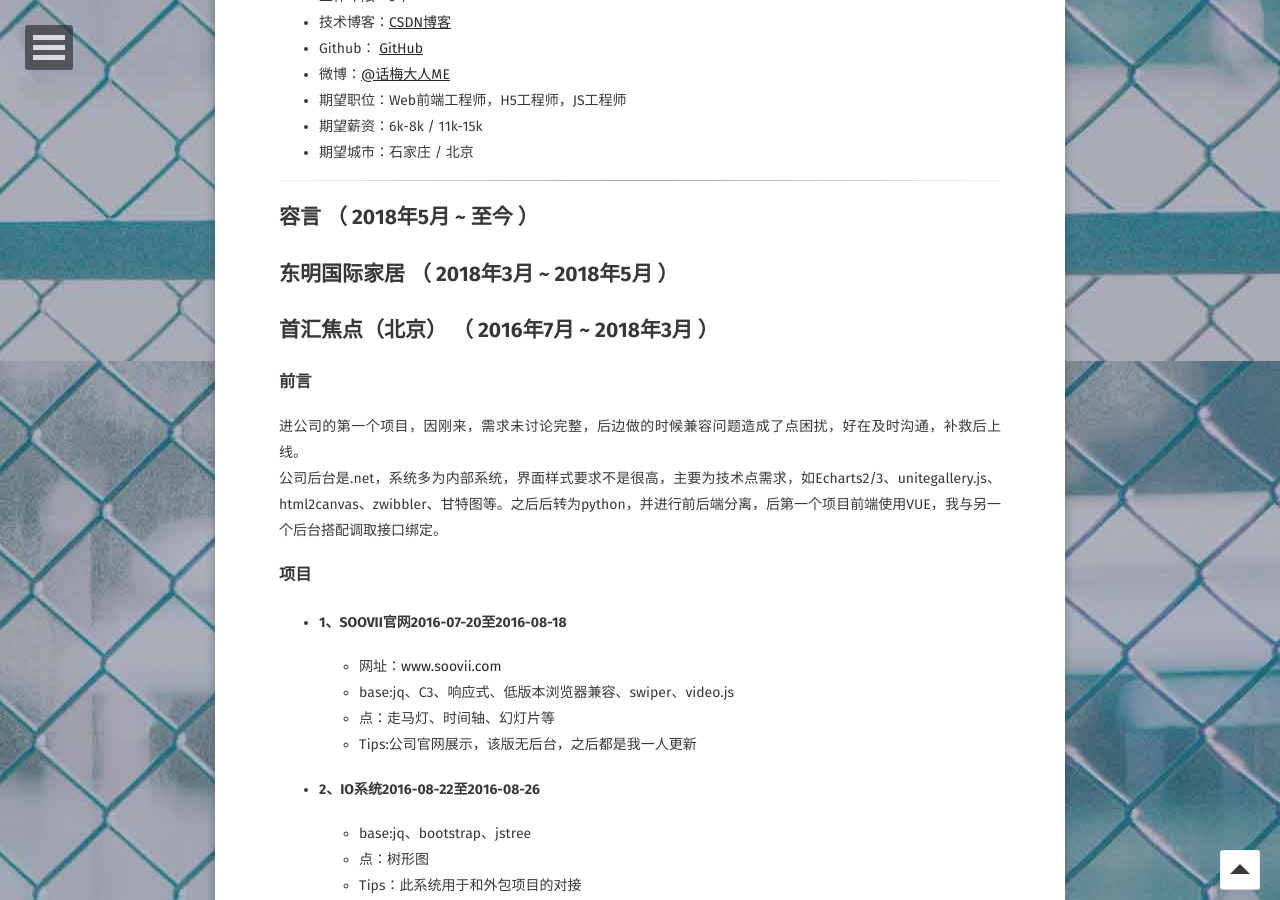
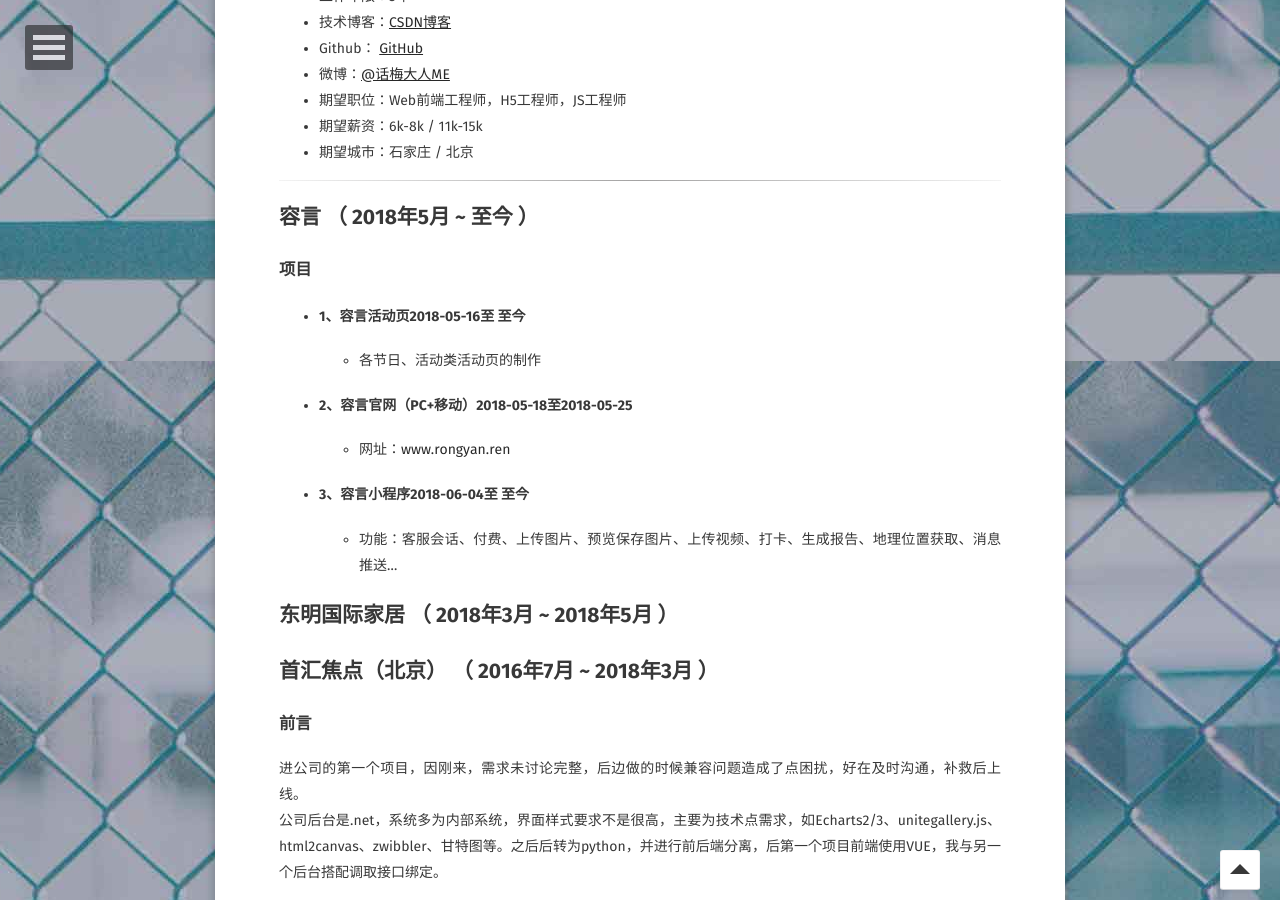
Before and after one commit to ybx13579/IceYang.github.io, a Jekyll site: the page built from about/index.md, in a window 1280 px wide and 900 px high, scrolled down 539 px. Built offline with Jekyll 4.4.1, drawn with Linux system fonts in a browser that asks for light colours; some web fonts are replaced.

Commit message:
Update index.md

```diff
--- a/about/index.md
+++ b/about/index.md
@@ -29,6 +29,27 @@ comments: false
 ---
 
 ## 容言 （ 2018年5月 ~ 至今 ）
+### 项目
+<ul>
+    <li>
+        <h4>1、容言活动页<span>2018-05-16至 至今</span></h4>
+        <ul>
+            <li>各节日、活动类活动页的制作</li>
+        </ul>
+    </li>
+    <li>
+        <h4>2、容言官网（PC+移动）<span>2018-05-18至2018-05-25</span></h4>
+        <ul>
+            <li>网址：<a target="_blank">www.rongyan.ren</a></li>
+        </ul>
+    </li>
+    <li>
+        <h4>3、容言小程序<span>2018-06-04至 至今</span></h4>
+        <ul>
+            <li>功能：客服会话、付费、上传图片、预览保存图片、上传视频、打卡、生成报告、地理位置获取、消息推送…</li>
+        </ul>
+    </li>
+</ul>
 
 ## 东明国际家居 （ 2018年3月 ~ 2018年5月 ）
 
```
